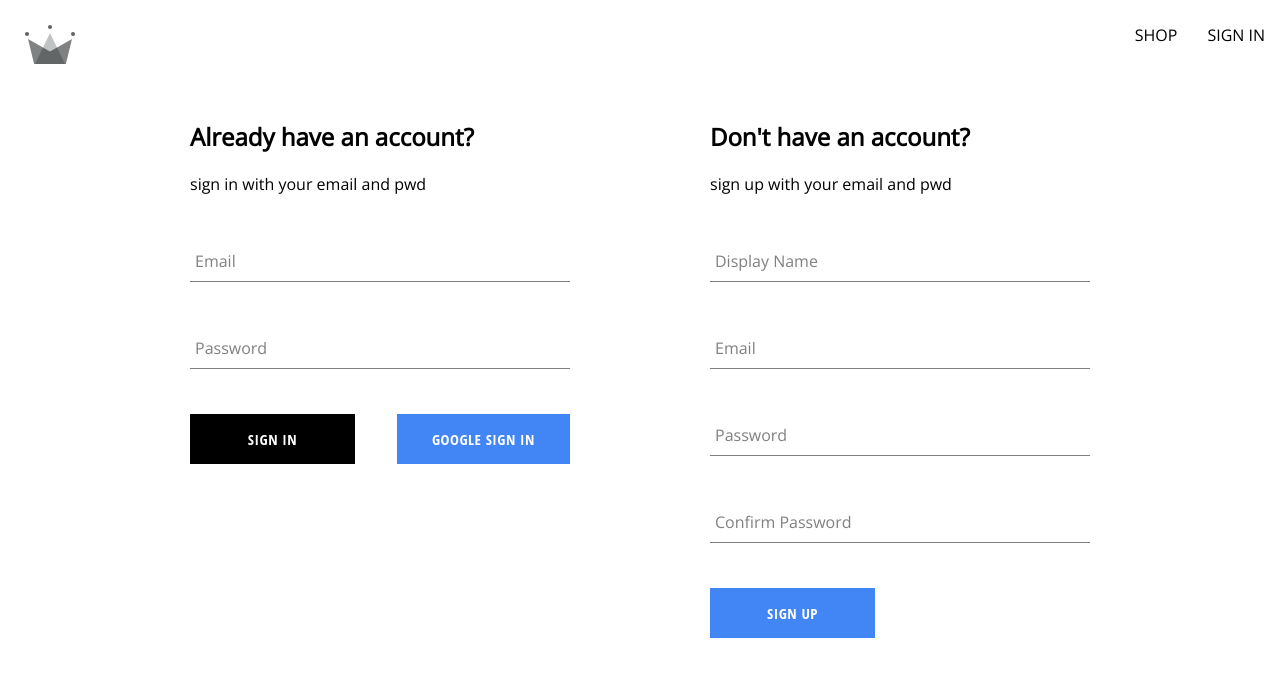
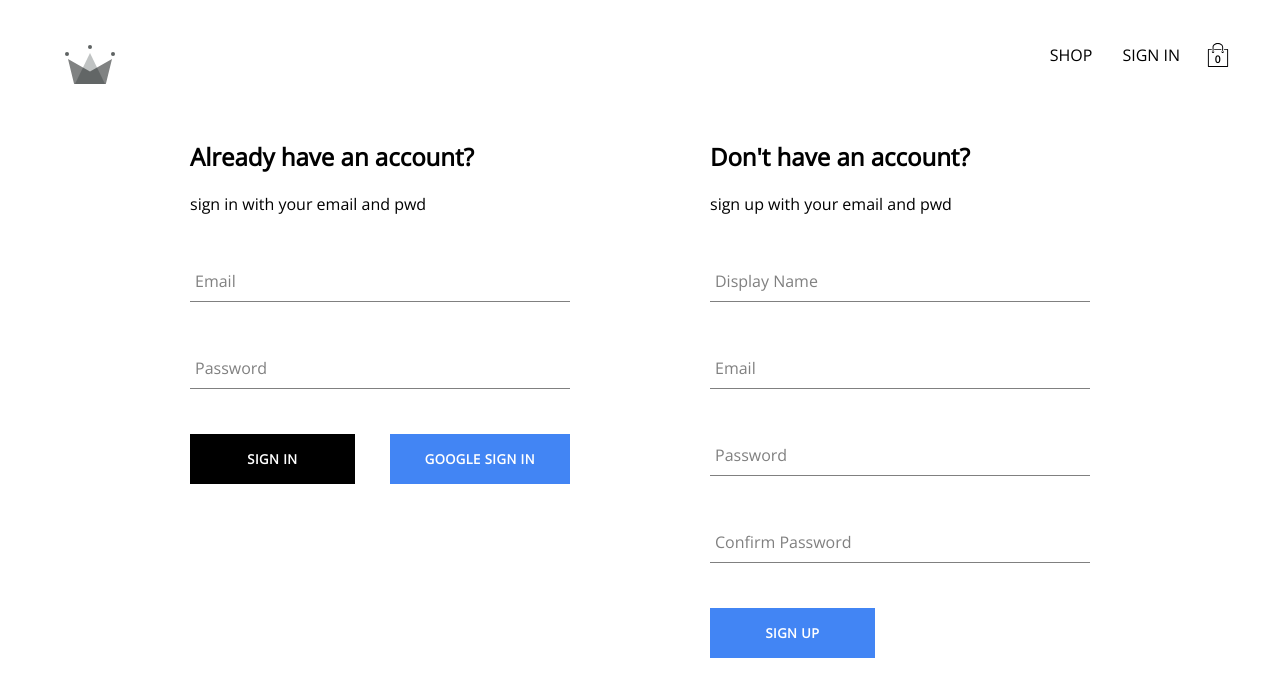
Before and after one commit to nakayamaron-dev/my-crwn-clothing, a React (Create React App) app: page /auth in a window 1280 px wide. Shown: the top 696 px of the page. Built offline with nearby package versions, Linux system fonts and the light colour scheme; no server answers.

Commit message:
Toggle Cart Open

```diff
--- a/src/components/button/button.styles.scss
+++ b/src/components/button/button.styles.scss
@@ -5,11 +5,11 @@
   letter-spacing: 0.5px;
   line-height: 50px;
   padding: 0 35px 0 35px;
-  font-size: 15px;
+  font-size: 13px;
   background-color: black;
   color: white;
   text-transform: uppercase;
-  font-family: 'Open Sans Condensed';
+  font-family: "Open Sans";
   font-weight: bolder;
   border: none;
   cursor: pointer;
--- /dev/null
+++ b/src/components/cart-dropdown/cart-dropdown.component.jsx
@@ -0,0 +1,14 @@
+import "./cart-dropdown.styles.scss";
+import Button from "../button/button.component";
+
+const CartDropdown = () => {
+  return (
+    <div className="cart-dropdown-container">
+      <div className="cart-items">
+        <Button>GO TO CHECKOUT</Button>
+      </div>
+    </div>
+  );
+};
+
+export default CartDropdown;
--- /dev/null
+++ b/src/components/cart-dropdown/cart-dropdown.styles.scss
@@ -0,0 +1,29 @@
+.cart-dropdown-container {
+  position: absolute;
+  width: 240px;
+  height: 340px;
+  display: flex;
+  flex-direction: column;
+  padding: 20px;
+  border: 1px solid black;
+  background-color: white;
+  top: 90px;
+  right: 40px;
+  z-index: 5;
+
+  .empty-message {
+    font-size: 18px;
+    margin: 50px auto;
+  }
+
+  .cart-items {
+    height: 240px;
+    display: flex;
+    flex-direction: column;
+    overflow: scroll;
+  }
+
+  button {
+    margin-top: auto;
+  }
+}
--- /dev/null
+++ b/src/components/cart-icon/cart-icon.component.jsx
@@ -0,0 +1,18 @@
+import { ReactComponent as ShoppingIcon } from "../../assets/shopping-bag.svg";
+import { useContext } from "react";
+import { CartContext } from "../../contexts/cart.context";
+import "./cart-icon.styles.scss";
+
+const CartIcon = () => {
+  const { isCartOpen, setIsCartOpen } = useContext(CartContext);
+  const toggleIsCartOpen = () => setIsCartOpen(!isCartOpen);
+
+  return (
+    <div className="cart-icon-container" onClick={toggleIsCartOpen}>
+      <ShoppingIcon className="shopping-icon" />
+      <span className="item-count">0</span>
+    </div>
+  );
+};
+
+export default CartIcon;
--- /dev/null
+++ b/src/components/cart-icon/cart-icon.styles.scss
@@ -0,0 +1,21 @@
+.cart-icon-container {
+  width: 45px;
+  height: 45px;
+  position: relative;
+  display: flex;
+  align-items: center;
+  justify-content: center;
+  cursor: pointer;
+
+  .shopping-icon {
+    width: 24px;
+    height: 24px;
+  }
+
+  .item-count {
+    position: absolute;
+    font-size: 10px;
+    font-weight: bold;
+    bottom: 12px;
+  }
+}
--- /dev/null
+++ b/src/contexts/cart.context.jsx
@@ -0,0 +1,13 @@
+import { createContext, useState } from "react";
+
+export const CartContext = createContext({
+  isCartOpen: false,
+  setIsCartOpen: () => {},
+});
+
+export const CartProvider = ({ children }) => {
+  const [isCartOpen, setIsCartOpen] = useState(false);
+  const value = { isCartOpen, setIsCartOpen };
+
+  return <CartContext.Provider value={value}>{children}</CartContext.Provider>;
+};
--- a/src/index.js
+++ b/src/index.js
@@ -6,6 +6,7 @@ import reportWebVitals from "./reportWebVitals";
 import { BrowserRouter } from "react-router-dom";
 import { UserProvider } from "./contexts/user.context";
 import { ProductsProvider } from "./contexts/products.component";
+import { CartProvider } from "./contexts/cart.context";
 
 const root = ReactDOM.createRoot(document.getElementById("root"));
 root.render(
@@ -13,7 +14,9 @@ root.render(
     <BrowserRouter>
       <UserProvider>
         <ProductsProvider>
-          <App />
+          <CartProvider>
+            <App />
+          </CartProvider>
         </ProductsProvider>
       </UserProvider>
     </BrowserRouter>
--- a/src/index.scss
+++ b/src/index.scss
@@ -1,5 +1,6 @@
 body {
   margin: 0;
+  padding: 20px 40px;
   font-family: "Open Sans", sans-serif;
   -webkit-font-smoothing: antialiased;
   -moz-osx-font-smoothing: grayscale;
--- a/src/routes/navigation/navigation.component.jsx
+++ b/src/routes/navigation/navigation.component.jsx
@@ -2,11 +2,15 @@ import { Fragment, useContext } from "react";
 import { Outlet, Link } from "react-router-dom";
 import { ReactComponent as CrwnLogo } from "../../assets/crown.svg";
 import { UserContext } from "../../contexts/user.context";
+import { CartContext } from "../../contexts/cart.context";
 import { signOutUser } from "../../utils/firebase/firebase.utils";
+import CartIcon from "../../components/cart-icon/cart-icon.component";
+import CartDropdown from "../../components/cart-dropdown/cart-dropdown.component";
 import "./navigation.styles.scss";
 
 const Navigation = () => {
   const { currentUser } = useContext(UserContext);
+  const { isCartOpen } = useContext(CartContext);
 
   return (
     <Fragment>
@@ -27,7 +31,9 @@ const Navigation = () => {
               SIGN IN
             </Link>
           )}
+          <CartIcon />
         </div>
+        {isCartOpen && <CartDropdown />}
       </div>
       <Outlet />
     </Fragment>
```
